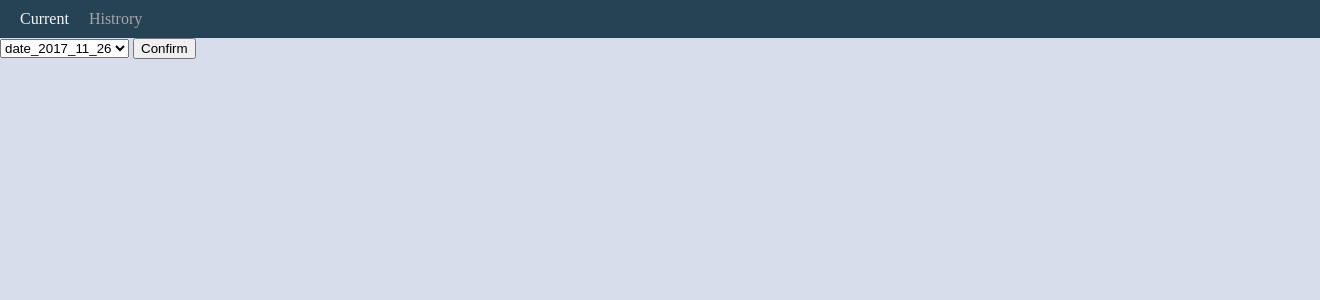
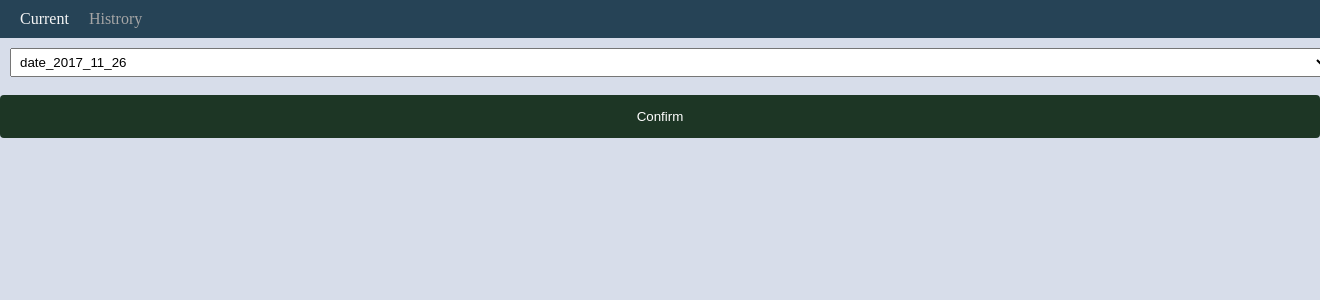
Before and after one commit to knaiskes/sensorsPanel, a Flask app: page /history in a window 1320 px wide; the page is wider, and only the part inside the window is pictured. Shown: the top 300 px of that part. Run offline with Flask 2, Linux system fonts and the light colour scheme.

Commit message:
added some css to history page

```diff
--- a/static/history.css
+++ b/static/history.css
@@ -75,3 +75,20 @@ table th {
 	margin-right: 150px;
 	margin-left: 80px;
 }
+
+input[type=text], select {
+	width: 100%;
+	padding: 5px; 5px;
+	margin: 10px; 0;
+}
+
+input[type=submit] {
+	width: 100%;
+	background-color: #1D3625;
+	color: #FFFFFF;
+	padding: 14px 20px;
+	margin: 8px 0;
+	border: none;
+	border-radius: 4px;
+	cursor: pointer;
+}
--- a/templates/history.html
+++ b/templates/history.html
@@ -21,7 +21,7 @@
 				<option value="{{t}}">{{t}}</option>
 				{% endfor %}
 			</select>
-			<button type="submit"> Confirm </button>
+			<input type="submit" value="Confirm">
 		</form>
 
 	</body>
```
